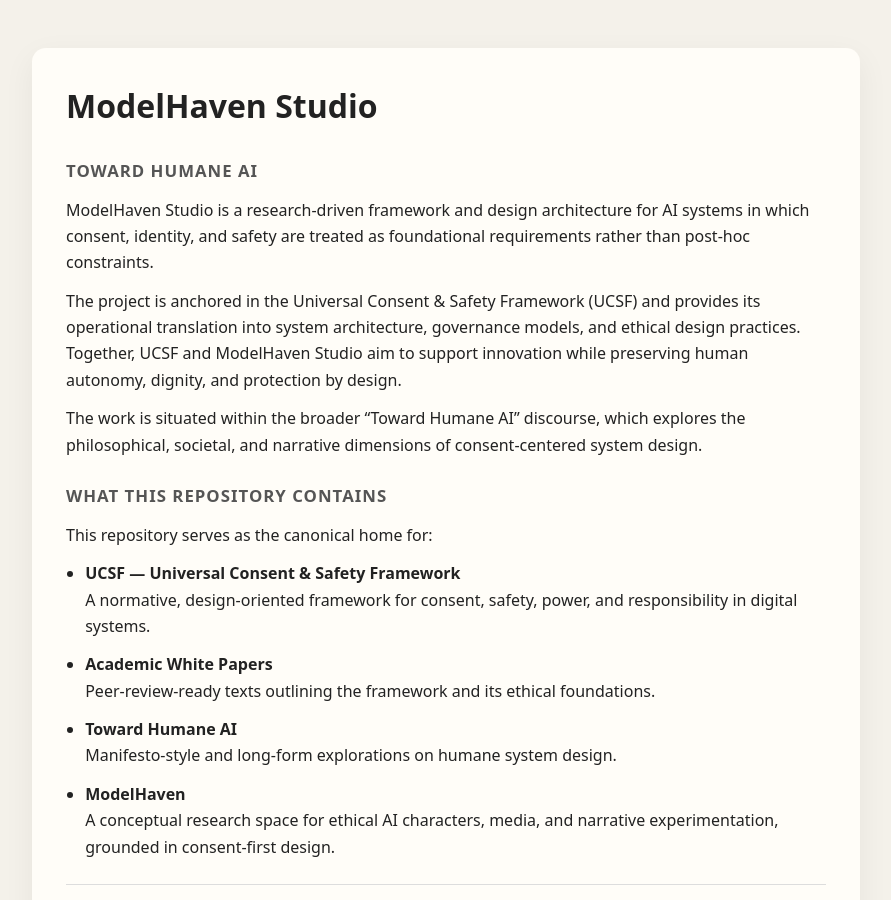
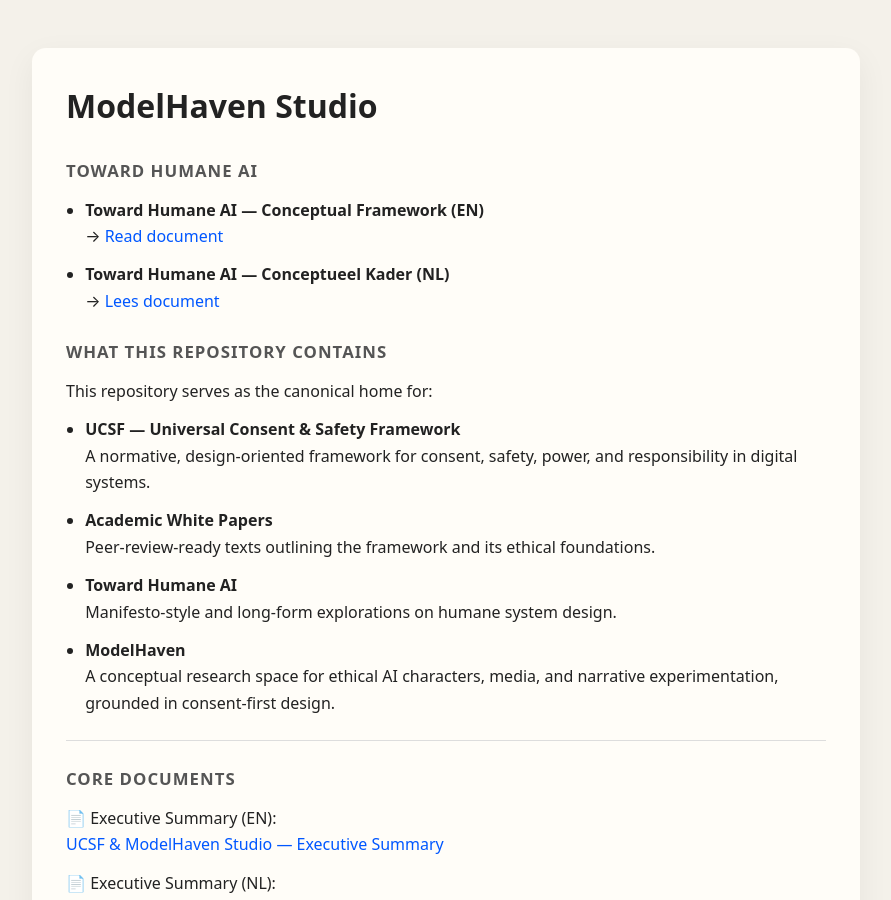
Before and after one commit to MartijnBruzzese/ModelHaven-Studio, a Jekyll site: the page built from index.md, in a window 1280 px wide and 900 px high. Shown: the whole window, without its empty margins (194-1085 px from the left). Built offline with Jekyll 4.4.1, drawn with Linux system fonts in a browser that asks for light colours.

Commit message:
Update index.md

```diff
--- a/index.md
+++ b/index.md
@@ -6,11 +6,11 @@ title: ModelHaven Studio — Toward Humane AI
 # ModelHaven Studio
 ## Toward Humane AI
 
-ModelHaven Studio is a research-driven framework and design architecture for AI systems in which consent, identity, and safety are treated as foundational requirements rather than post-hoc constraints.
+- **Toward Humane AI — Conceptual Framework (EN)**
+  → [Read document](TOWARD_HUMANE_AI_EN.md)
 
-The project is anchored in the Universal Consent & Safety Framework (UCSF) and provides its operational translation into system architecture, governance models, and ethical design practices. Together, UCSF and ModelHaven Studio aim to support innovation while preserving human autonomy, dignity, and protection by design.
-
-The work is situated within the broader "Toward Humane AI" discourse, which explores the philosophical, societal, and narrative dimensions of consent-centered system design.
+- **Toward Humane AI — Conceptueel Kader (NL)**
+  → [Lees document](TOWARD_HUMANE_AI_NL.md)
 
 
 
```
